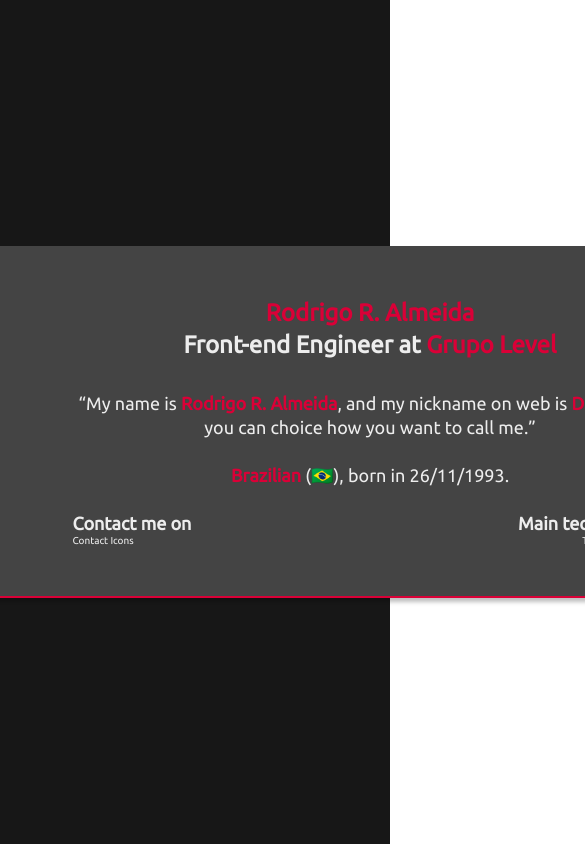
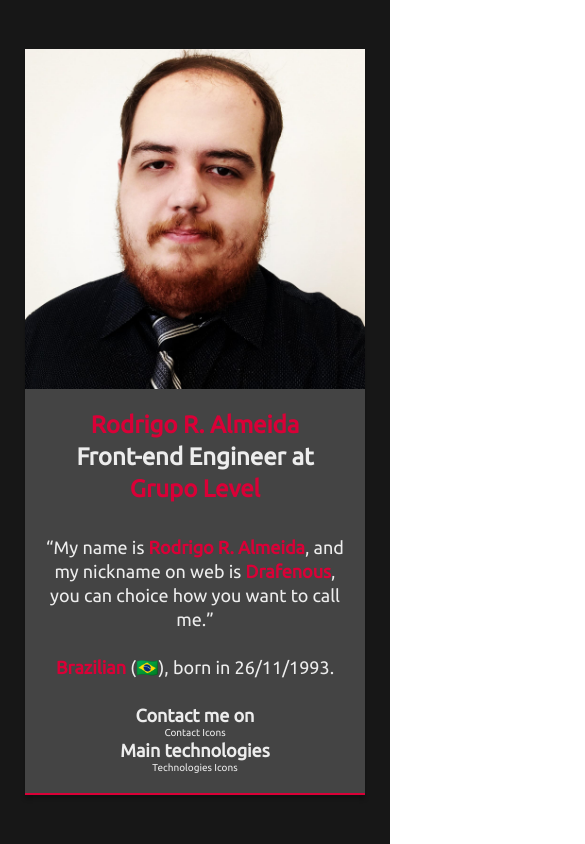
Before and after one commit to drafenous/portfolio, a Next.js app: page / in a window 390 px wide. Shown: the top 844 px of the page, 585 px wide, since content can reach past the window. Built offline with nearby package versions, Linux system fonts and the light colour scheme.

Commit message:
Added responsivity issues

```diff
--- a/src/components/Main/index.tsx
+++ b/src/components/Main/index.tsx
@@ -1,6 +1,10 @@
+import { BreakpointsEnum, useWindowDimensions } from 'hooks/breakpoints'
 import * as S from './styles'
 
-const Main = () => (
+const Main = () => {
+  const { breakpoint } = useWindowDimensions()
+
+  return (
     <S.Wrapper>
       <S.Card>
         <S.ProfileImage />
@@ -12,21 +16,29 @@
               Front-end Engineer at <S.Bolder>Grupo Level</S.Bolder>
             </S.H1>
             <S.Paragraph>
-            “My name is <S.Bolder>Rodrigo R. Almeida</S.Bolder>, and my nickname
-            on web is <S.Bolder>Drafenous</S.Bolder>, you can choice how you
-            want to call me.”
+              “My name is <S.Bolder>Rodrigo R. Almeida</S.Bolder>, and my
+              nickname on web is <S.Bolder>Drafenous</S.Bolder>, you can choice
+              how you want to call me.”
             </S.Paragraph>
             <S.Paragraph>
               <S.Bolder>Brazilian</S.Bolder> (&#x1F1E7;&#x1F1F7;), born in
               26/11/1993.
             </S.Paragraph>
 
-          <S.Row>
-            <S.Col>
+            <S.Row
+              direction={breakpoint >= BreakpointsEnum.MD ? 'row' : 'column'}
+            >
+              <S.Col
+                textAlign={breakpoint >= BreakpointsEnum.MD ? 'left' : 'center'}
+              >
                 <S.H2>Contact me on</S.H2>
                 Contact Icons
               </S.Col>
-            <S.Col textAlign="right">
+              <S.Col
+                textAlign={
+                  breakpoint >= BreakpointsEnum.MD ? 'right' : 'center'
+                }
+              >
                 <S.H2>Main technologies</S.H2>
                 Technologies Icons
               </S.Col>
@@ -36,5 +48,6 @@
       </S.Card>
     </S.Wrapper>
   )
+}
 
 export default Main
--- a/src/components/Main/styles.ts
+++ b/src/components/Main/styles.ts
@@ -4,46 +4,65 @@
   direction?: 'column' | 'row'
 }
 interface ColProps {
-  textAlign?: 'left' | 'right'
+  textAlign?: 'left' | 'right' | 'center'
 }
 
 export const Wrapper = styled.main`
   background-color: #171717;
   color: #ededed;
-  width: 100%;
-  height: 100%;
   text-align: center;
   display: flex;
   flex-direction: column;
   align-items: center;
   justify-content: center;
+  box-sizing: border-box;
+  min-height: 100%;
+  @media screen and (min-width: 768px) {
+    min-height: 100vh;
+  }
 `
 
 export const Card = styled.div`
   background-color: #444444;
-  width: 1104px;
   height: auto;
   border-bottom: 2px solid #da0037;
   box-shadow: 0px 4px 4px rgba(0, 0, 0, 0.25);
   display: flex;
-  flex-direction: row;
+  flex-direction: column;
+  margin: 25px;
+  transition: all 200ms ease-in-out;
+  @media screen and (min-width: 768px) {
+    flex-direction: row;
+    max-width: 1104px;
+  }
+  &:hover {
+    box-shadow: 0px 7px 14px rgba(0, 0, 0, 0.5);
+    transform: scale(1.05);
+  }
 `
 
 export const ProfileImage = styled.img.attrs({
-  src: 'img/profile-image.jpg'
+  src: 'img/profile-image.jpg',
+  alt:
+    'Imagem de perfil de Rodrigo Roberto de Almeida em um fundo branco, com camisa social preta, gravata e cabelo penteado de lado.'
 })`
-  width: 350px;
-  height: 350px;
+  width: 100%;
+  height: auto;
+  @media screen and (min-width: 768px) {
+    width: 350px;
+    height: 350px;
+  }
 `
 
 export const ContentArea = styled.div`
   font-family: Ubuntu;
   box-sizing: border-box;
-  max-width: 595px;
   display: flex;
   flex-direction: column;
   justify-content: center;
-  margin: 0 auto;
+  margin: 0px auto;
+  max-width: 595px;
+  padding: 20px;
 `
 
 export const H1 = styled.h1`
--- /dev/null
+++ b/src/hooks/breakpoints.ts
@@ -0,0 +1,69 @@
+import { useState, useEffect } from 'react'
+
+export interface BreakpointSizes {
+  XS: 0
+  SM: 576
+  MD: 768
+  LG: 992
+  XL: 1200
+  XXL: 1400
+}
+
+export enum BreakpointsEnum {
+  XS,
+  SM,
+  MD,
+  LG,
+  XL,
+  XXL
+}
+
+interface WindowDimensions {
+  width?: Number
+  height?: number
+  breakpoint: BreakpointsEnum
+}
+
+export function useWindowDimensions() {
+  const [windowSize, setWindowSize] = useState<WindowDimensions>({
+    width: undefined,
+    height: undefined,
+    breakpoint: BreakpointsEnum.XS
+  })
+
+  useEffect(() => {
+    function getBreakpoint(): BreakpointsEnum {
+      if (window.innerWidth >= 0 && window.innerWidth < 576) {
+        return BreakpointsEnum.XS
+      }
+      if (window.innerWidth >= 576 && window.innerWidth < 768) {
+        return BreakpointsEnum.SM
+      }
+      if (window.innerWidth >= 768 && window.innerWidth < 992) {
+        return BreakpointsEnum.MD
+      }
+      if (window.innerWidth >= 992 && window.innerWidth < 1200) {
+        return BreakpointsEnum.LG
+      }
+      if (window.innerWidth >= 1200 && window.innerWidth < 1400) {
+        return BreakpointsEnum.XL
+      }
+      return BreakpointsEnum.XXL
+    }
+
+    function handleResize() {
+      setWindowSize({
+        width: window.innerWidth,
+        height: window.innerHeight,
+        breakpoint: getBreakpoint()
+      })
+    }
+
+    if (typeof window !== 'undefined') {
+      window.addEventListener('resize', handleResize)
+      handleResize()
+      return () => window.removeEventListener('resize', handleResize)
+    }
+  }, [])
+  return windowSize
+}
--- /dev/null
+++ b/src/hooks/index.ts
@@ -0,0 +1 @@
+export * from './breakpoints'
```
Lines whose indentation alone changed are shown as unchanged.
